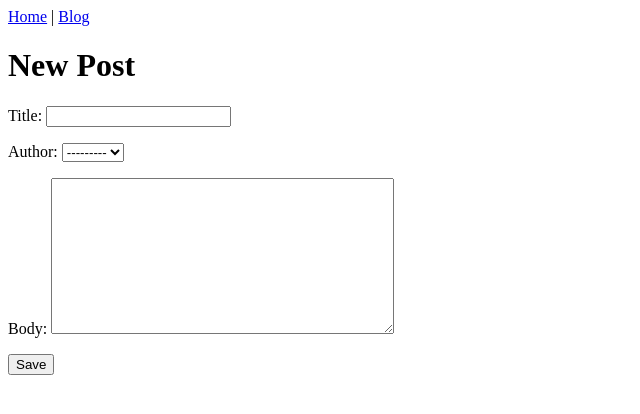
After one commit to BirdBrain2000/Jupiter-Web-Development, a Django app: page /blog/post/new/ in a window 1280 px wide. The commit adds this page. Shown: the top 414 px of the page, without its empty margins (0-640 px from the left). Run offline with Django 3.2, Linux system fonts and the light colour scheme.

Commit message:
Added a link to create a new blog post. Edited the homepage, also did some work with the formatting of the blog page.

```diff
--- a/blogs/models.py
+++ b/blogs/models.py
@@ -1,4 +1,6 @@
 from django.db import models
+
+from django.urls import reverse
 
 # Create your models here.
 
@@ -12,3 +14,6 @@ class Post(models.Model):
 
     def __str__(self):
         return self.title
+
+    def get_absolute_url(self):
+        return reverse('post_detail', args=[str(self.id)])
--- a/blogs/urls.py
+++ b/blogs/urls.py
@@ -1,8 +1,10 @@
 from django.urls import path
 
-from .views import HomePageView, BlogListView
+from .views import HomePageView, BlogListView, BlogDetailView, BlogCreateView
 
 urlpatterns = [
     path('', HomePageView.as_view(), name='home'),
+    path('blog/post/new/', BlogCreateView.as_view(), name='post_new'),
+    path('blog/post/<int:pk>/', BlogDetailView.as_view(), name='post_detail'),
     path('blog/', BlogListView.as_view(), name='blog'),
     ]
--- a/blogs/views.py
+++ b/blogs/views.py
@@ -1,4 +1,6 @@
-from django.views.generic import ListView
+from django.views.generic import ListView, DetailView
+from django.views.generic.edit import CreateView
+
 from .models import Post
 
 # Create your views here.
@@ -10,3 +12,12 @@ class HomePageView(ListView):
 class BlogListView(ListView):
     model = Post
     template_name = 'blog.html'
+
+class BlogDetailView(DetailView):
+    model = Post
+    template_name = 'post_detail.html'
+
+class BlogCreateView(CreateView):
+    model = Post
+    template_name = 'post_new.html'
+    fields = ['title', 'author', 'body']
--- a/templates/base.html
+++ b/templates/base.html
@@ -1,15 +1,8 @@
-<html>
-    <head>
-        <title>Django blog</title>
-    </head>
-    <body>
-        <header>
-            <h1><a href="{% url 'home' %}">Jupiter Blog</a></h1>
-            <h1><a href="{% url 'blog' %}">Jupiter Blog</a></h1>
-        </header>
-        <div>
-            {% block content %}
-            {% endblock content %}
-        </div>
-    </body>
-</html>
+
+<header>
+    <a href="{% url 'home' %}">Home</a> |
+    <a href="{% url 'blog' %}">Blog</a>
+</header>
+
+{% block content %}
+{% endblock content %}
--- /dev/null
+++ b/templates/post_new.html
@@ -0,0 +1,9 @@
+{% extends 'base.html' %}
+
+{% block content %}
+    <h1>New Post</h1>
+    <form action="" method="post">{% csrf_token %}
+        {{ form.as_p }}
+        <input type="Submit" value="Save" />
+    </form>
+{% endblock content %}
```
Also changed, not shown: templates/blog.html (+10 -4 lines), templates/home.html (+17 -1 lines), templates/post_detail.html (added, +8 -0 lines), jupiter_web/settings.py (line endings or trailing spaces).
